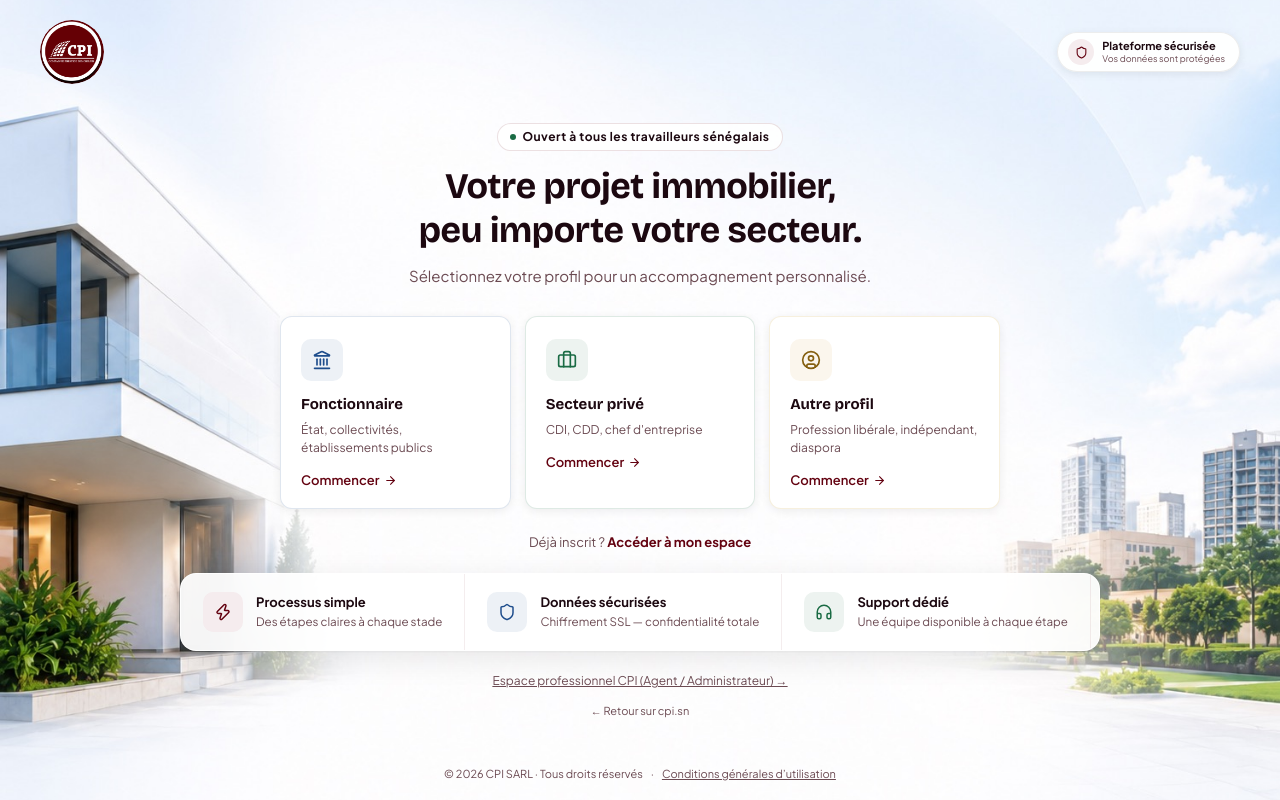
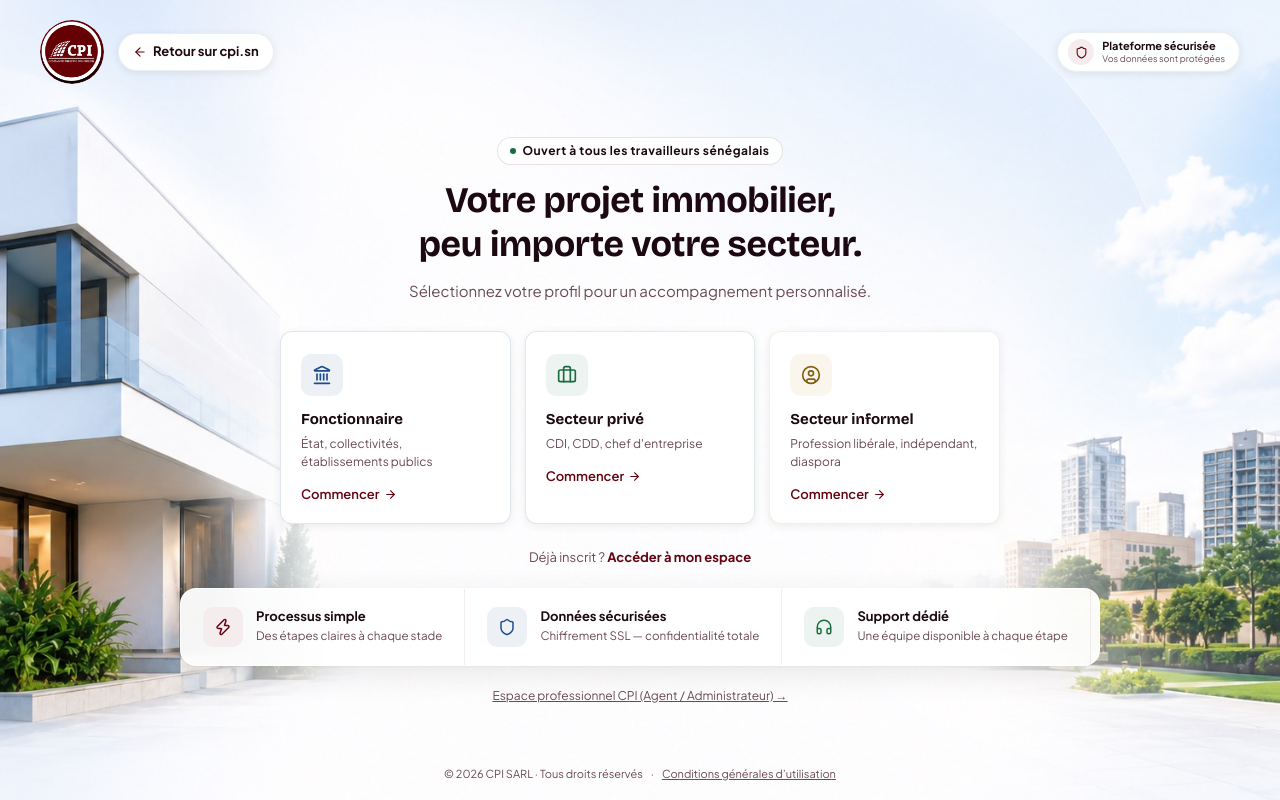
Before and after one commit to Compagnie-Prestige-Immobilier/cpi-grand-public-frontend, a React (Vite) app: page / in a window 1280 px wide. Built offline with nearby package versions, Linux system fonts and the light colour scheme.

Commit message:
feat(auth): update label for 'autre' profile to 'Secteur informel'

```diff
--- a/src/app/components/AuthPage.tsx
+++ b/src/app/components/AuthPage.tsx
@@ -61,7 +61,7 @@ const PROFIL_OPTIONS: {
   },
   {
     type: 'autre',
-    label: 'Autre profil',
+    label: 'Secteur informel',
     sub: 'Profession libérale, indépendant, diaspora',
     icon: UserCircle,
     color: 'var(--accent-text)',
@@ -280,9 +280,25 @@ function WelcomeScreen({ onNavigate, onProfileSelect }: {
       {/* Topbar */}
       <header style={{
         display: 'flex', alignItems: 'center', justifyContent: 'space-between',
-        padding: '20px 40px',
+        padding: '20px 40px', gap: '12px', flexWrap: 'wrap',
       }}>
+        <div style={{ display: 'flex', alignItems: 'center', gap: '14px' }}>
           <img src={cpiLogo} alt="CPI — Compagnie Prestige Immobilier" style={{ height: '64px', width: '64px', objectFit: 'cover', borderRadius: '50%', clipPath: 'circle(50%)', display: 'block' }} />
+          <a href="https://cpi.sn" target="_blank" rel="noopener noreferrer"
+            style={{
+              display: 'flex', alignItems: 'center', gap: '6px',
+              background: 'rgba(255,255,255,0.95)',
+              border: '1px solid rgba(0,0,0,0.07)',
+              borderRadius: '99px',
+              padding: '8px 14px',
+              boxShadow: '0 2px 8px rgba(0,0,0,0.08)',
+              fontFamily: 'var(--font-sans)', fontSize: '0.8125rem', fontWeight: 700,
+              color: 'var(--foreground)', textDecoration: 'none',
+            }}>
+            <ArrowLeft size={14} style={{ color: 'var(--primary)' }} />
+            Retour sur cpi.sn
+          </a>
+        </div>
         <div style={{
           display: 'flex', alignItems: 'center', gap: '8px',
           background: 'rgba(255,255,255,0.95)',
@@ -471,12 +487,6 @@ function WelcomeScreen({ onNavigate, onProfileSelect }: {
           </button>
         </div>
 
-        <a href="https://cpi.sn" target="_blank" rel="noopener noreferrer"
-          style={{ marginTop: '12px', fontFamily: 'var(--font-sans)', fontSize: '0.6875rem', color: 'var(--muted-foreground)', textDecoration: 'none' }}
-          onMouseEnter={e => { (e.currentTarget as HTMLAnchorElement).style.color = 'var(--primary)'; }}
-          onMouseLeave={e => { (e.currentTarget as HTMLAnchorElement).style.color = 'var(--muted-foreground)'; }}>
-          ← Retour sur cpi.sn
-        </a>
       </main>
 
       <footer className="welcome-footer" style={{ display: 'flex', justifyContent: 'center', alignItems: 'center', gap: '8px', flexWrap: 'wrap', padding: '0 24px 18px', color: 'var(--muted-foreground)', fontFamily: 'var(--font-sans)', fontSize: '0.6875rem', textAlign: 'center' }}>
--- a/src/app/components/OnboardingPage.tsx
+++ b/src/app/components/OnboardingPage.tsx
@@ -10,7 +10,7 @@ type ProfilType = 'fonctionnaire' | 'prive' | 'autre';
 const PROFIL_OPTIONS: { type: ProfilType; label: string; icon: LucideIcon }[] = [
   { type: 'fonctionnaire', label: 'Fonctionnaire', icon: Landmark },
   { type: 'prive', label: 'Secteur privé', icon: Briefcase },
-  { type: 'autre', label: 'Autre profil', icon: UserCircle },
+  { type: 'autre', label: 'Secteur informel', icon: UserCircle },
 ];
 
 const REVENUS_OPTIONS = [
```
